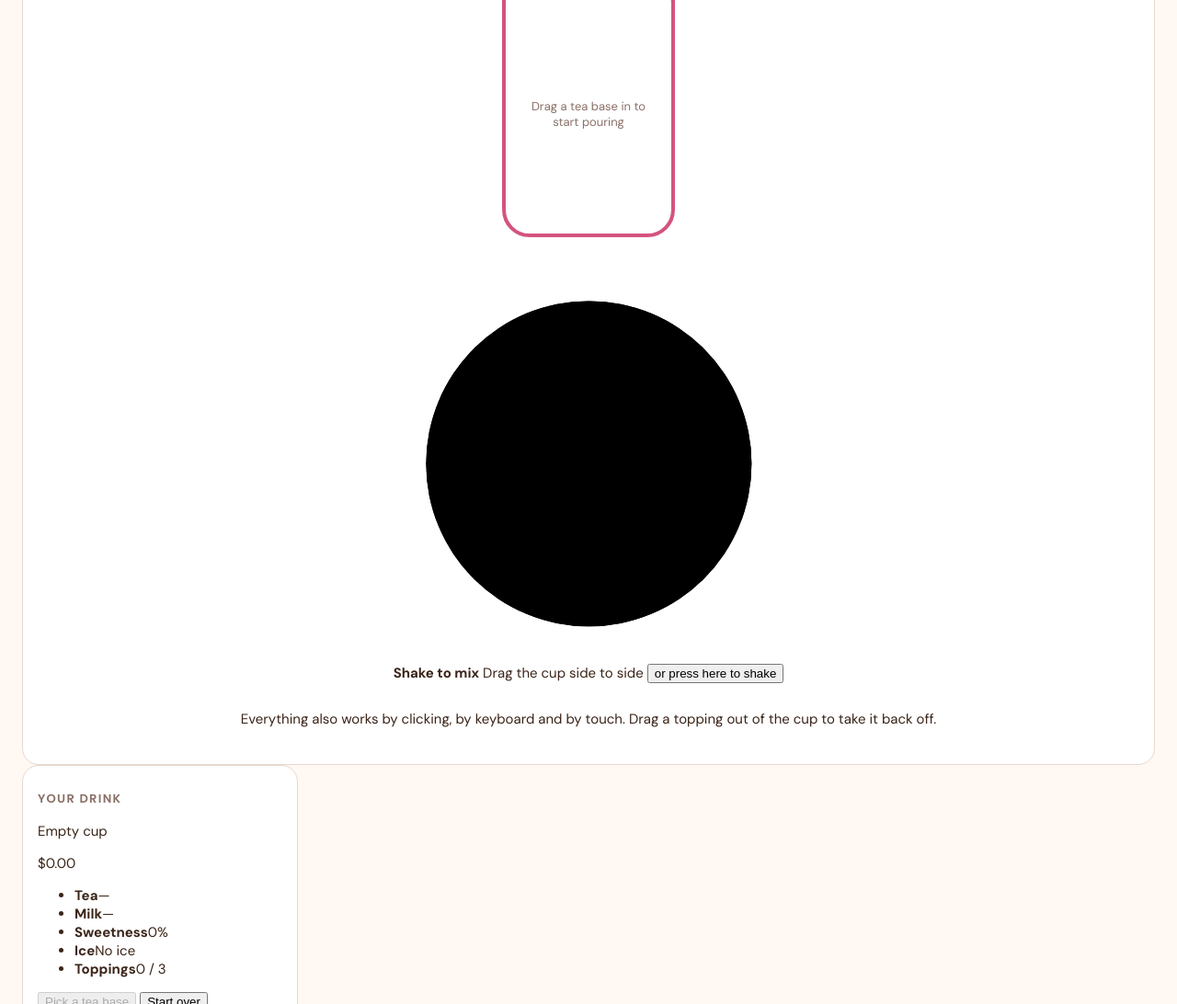
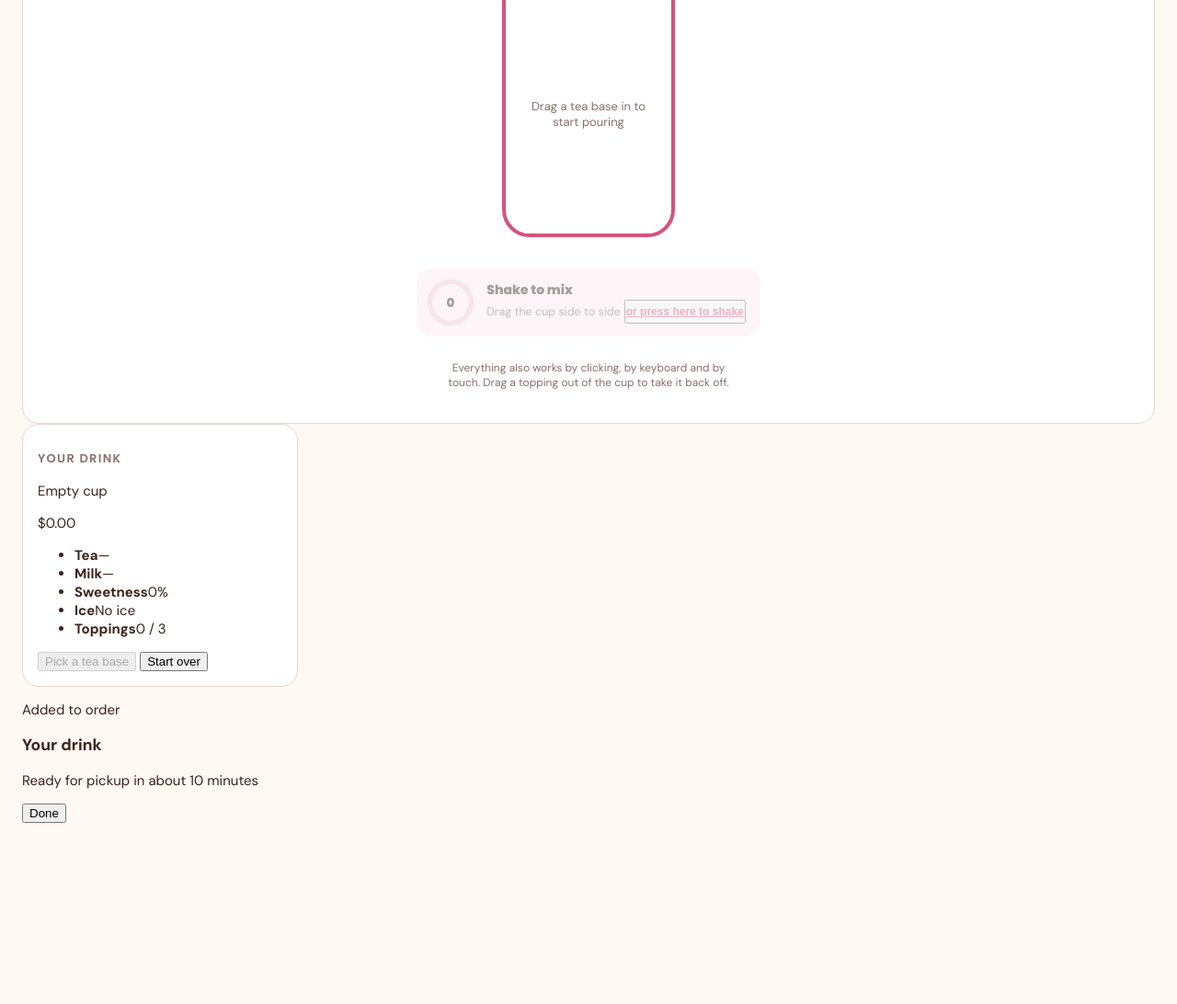
Before and after one commit to isabelleyeow/isabelleyeow.github.io, a plain HTML site: page Assignment 3/assignment3.html in a window 1280 px wide. Shown: the part 640-1732 px from the top of the page at 92% size. After the commit the page ends 1598 px from the top, so only its background shows below. Drawn offline with Linux system fonts and the light colour scheme.

Commit message:
Update style.css

```diff
--- a/Assignment 3/style.css
+++ b/Assignment 3/style.css
@@ -492,3 +492,62 @@ body {
   color: var(--muted);
   padding: 0 22px;
 }
+
+/* shaking*/
+
+.shaker {
+  display: flex;
+  align-items: center;
+  gap: 12px;
+  background: var(--pink-soft);
+  border-radius: 16px;
+  padding: 10px 16px 10px 10px;
+  opacity: 0.45;
+  pointer-events: none;
+  transition: opacity 0.3s;
+}
+
+.shaker.live { opacity: 1; pointer-events: auto; }
+
+.ring { width: 54px; height: 54px; flex: none; }
+.ring circle { fill: none; stroke-width: 6; }
+.ring .track { stroke: rgba(212, 83, 126, 0.25); }
+
+/* the progress, gradual increase of the line and it goes in a full circle to show completion or not.*/
+.ring .bar {
+  stroke: var(--pink);
+  stroke-linecap: round;
+  transition: stroke-dashoffset 0.12s linear;
+}
+
+.ring text {
+  font-family: var(--display);
+  font-size: 15px;
+  font-weight: 700;
+  fill: var(--espresso);
+}
+
+.shaker-copy strong {
+  display: block;
+  font-family: var(--display);
+  font-size: 14px;
+}
+
+.shaker-copy span { font-size: 12.5px; color: var(--muted); }
+
+.mini {
+  font-size: 12px;
+  font-weight: 700;
+  color: var(--pink);
+  text-decoration: underline;
+  padding: 4px 0;
+}
+
+.mini:focus-visible { outline: 2px solid var(--pink); outline-offset: 2px; }
+
+.note {
+  font-size: 12px;
+  color: var(--muted);
+  text-align: center;
+  max-width: 320px;
+}
```
